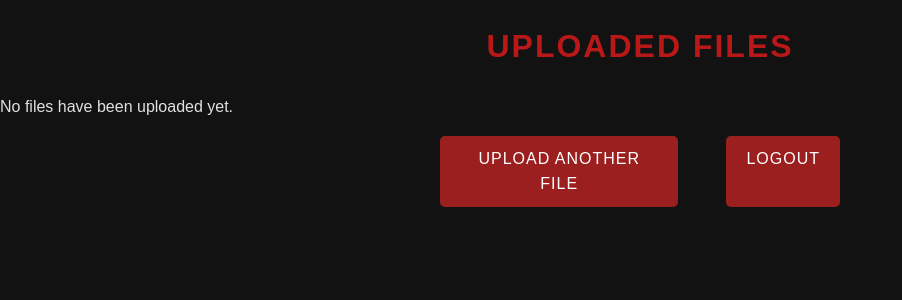
After one commit to lytexdev/FileUpload, a Flask app: page /files in a window 1280 px wide. The commit adds this page. Shown: the top 300 px of the page, without its empty margins (0-902 px from the left). Run offline with Flask 3, Linux system fonts and the light colour scheme; the visitor is signed in with stand-in values (Sample User, id 1).

Commit message:
Add uploaded file list

```diff
--- a/app.py
+++ b/app.py
@@ -50,7 +50,6 @@ def login():
                 return redirect(url_for('upload'))
             else:
                 flash('Invalid credentials', 'error')
-
     except SQLAlchemyError as e:
         flash('An error occurred while trying to log in.', 'error')
         app.logger.error(f"Login error: {str(e)}")
@@ -84,7 +83,6 @@ def upload():
 
                 flash('File uploaded successfully!', 'success')
                 return redirect(url_for('upload'))
-
     except IntegrityError:
         db.session.rollback()
         flash('A file with that name already exists.', 'error')
@@ -115,7 +113,6 @@ def download(filename):
                 return send_from_directory(app.config['UPLOAD_FOLDER'], filename, as_attachment=True)
             else:
                 flash('Incorrect password!', 'error')
-
     except SQLAlchemyError as e:
         flash('An error occurred while trying to access the file.', 'error')
         app.logger.error(f"Download error: {str(e)}")
@@ -124,6 +121,20 @@ def download(filename):
         app.logger.error(f"General error: {str(e)}")
 
     return render_template('download.html', filename=filename, info=file_entry.info)
+
+
+@app.route('/files', methods=['GET'])
+def list_files():
+    if 'user_id' not in session:
+        return redirect(url_for('login'))
+
+    try:
+        files = File.query.all()
+        return render_template('list.html', files=files)
+    except SQLAlchemyError as e:
+        flash('An error occurred while retrieving the file list.', 'error')
+        app.logger.error(f"File list retrieval error: {str(e)}")
+        return redirect(url_for('upload'))
 
 
 @app.route('/logout')
--- a/static/css/main.css
+++ b/static/css/main.css
@@ -21,8 +21,7 @@ a {
 }
 
 a:hover {
-    color: #fff;
-    border-bottom: 1px solid #fff;
+    color: #6e0202;
 }
 
 form {
@@ -82,6 +81,10 @@ li {
     text-align: center;
 }
 
+.file-list-item {
+    background-color: #2e2e2e;
+}
+
 button, a.button {
     display: inline-block;
     padding: 10px 20px;
@@ -100,3 +103,14 @@ button, a.button {
 button:hover, a.button:hover {
     background-color: #b20000;
 }
+
+footer {
+    display: flex;
+    justify-content: center;
+}
+
+.footer-buttons {
+    max-width: 400px;
+    display: flex;
+    gap: 3rem;
+}
--- /dev/null
+++ b/templates/list.html
@@ -0,0 +1,31 @@
+<!DOCTYPE html>
+<html lang="en">
+<head>
+    <meta charset="UTF-8">
+    <meta name="viewport" content="width=device-width, initial-scale=1.0">
+    <title>Upload Files | List</title>
+    <link rel="stylesheet" href="{{ url_for('static', filename='css/main.css') }}">
+</head>
+<body>
+    <h1>Uploaded Files</h1>
+
+    {% if files %}
+    <ul>
+        {% for file in files %}
+        <li class="file-list-item">
+            <a href="{{ url_for('download', filename=file.filename) }}">{{ file.filename }}</a> - {{ file.info }}
+        </li>
+        {% endfor %}
+    </ul>
+    {% else %}
+    <p>No files have been uploaded yet.</p>
+    {% endif %}
+
+    <footer>
+        <div class="footer-buttons">
+            <a href="{{ url_for('upload') }}" class="button">Upload another file</a>
+            <a href="{{ url_for('logout') }}" class="button">Logout</a>
+        </div>
+    </footer>
+</body>
+</html>
```
Also changed, not shown: templates/upload.html (+7 -0 lines).
